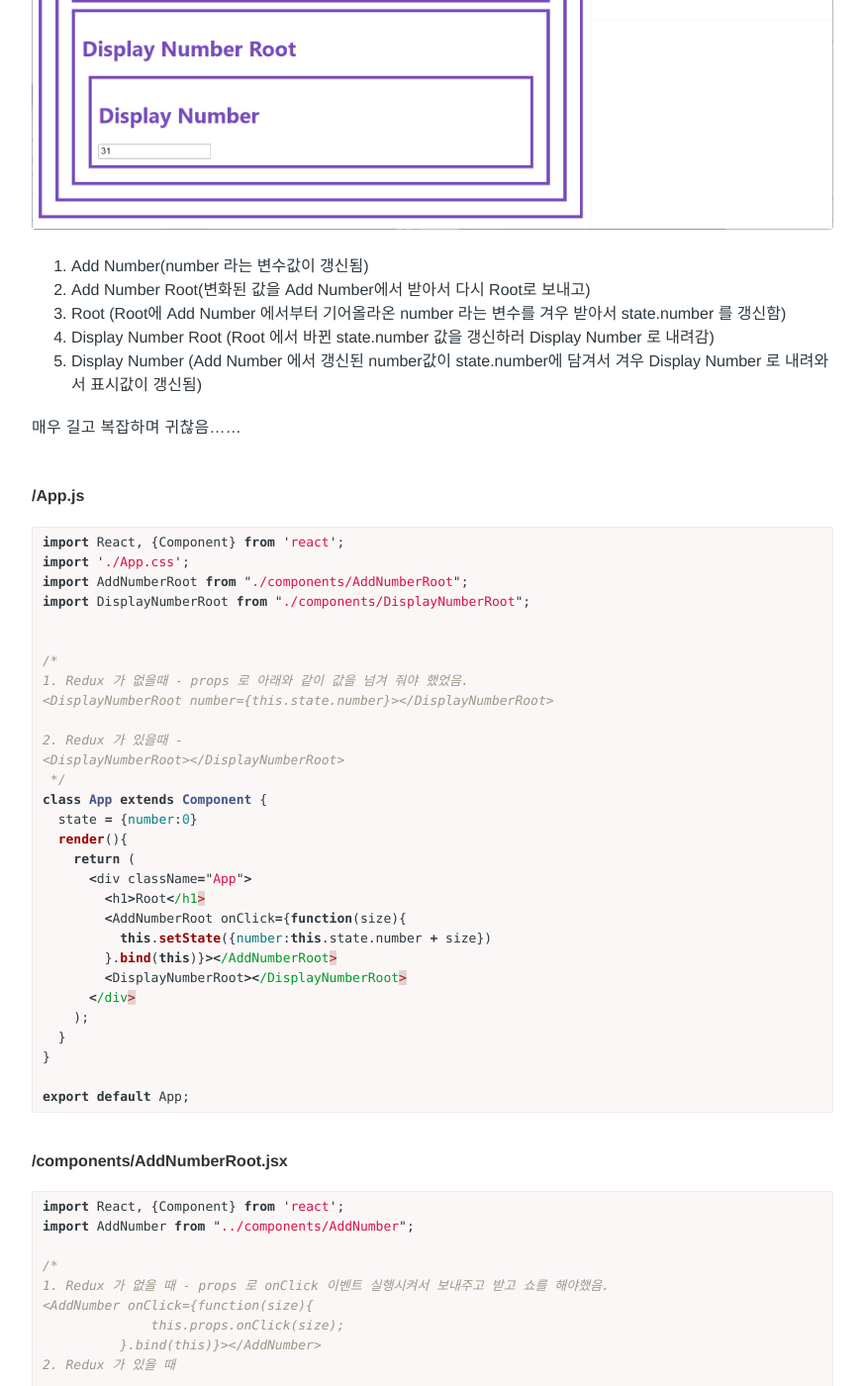
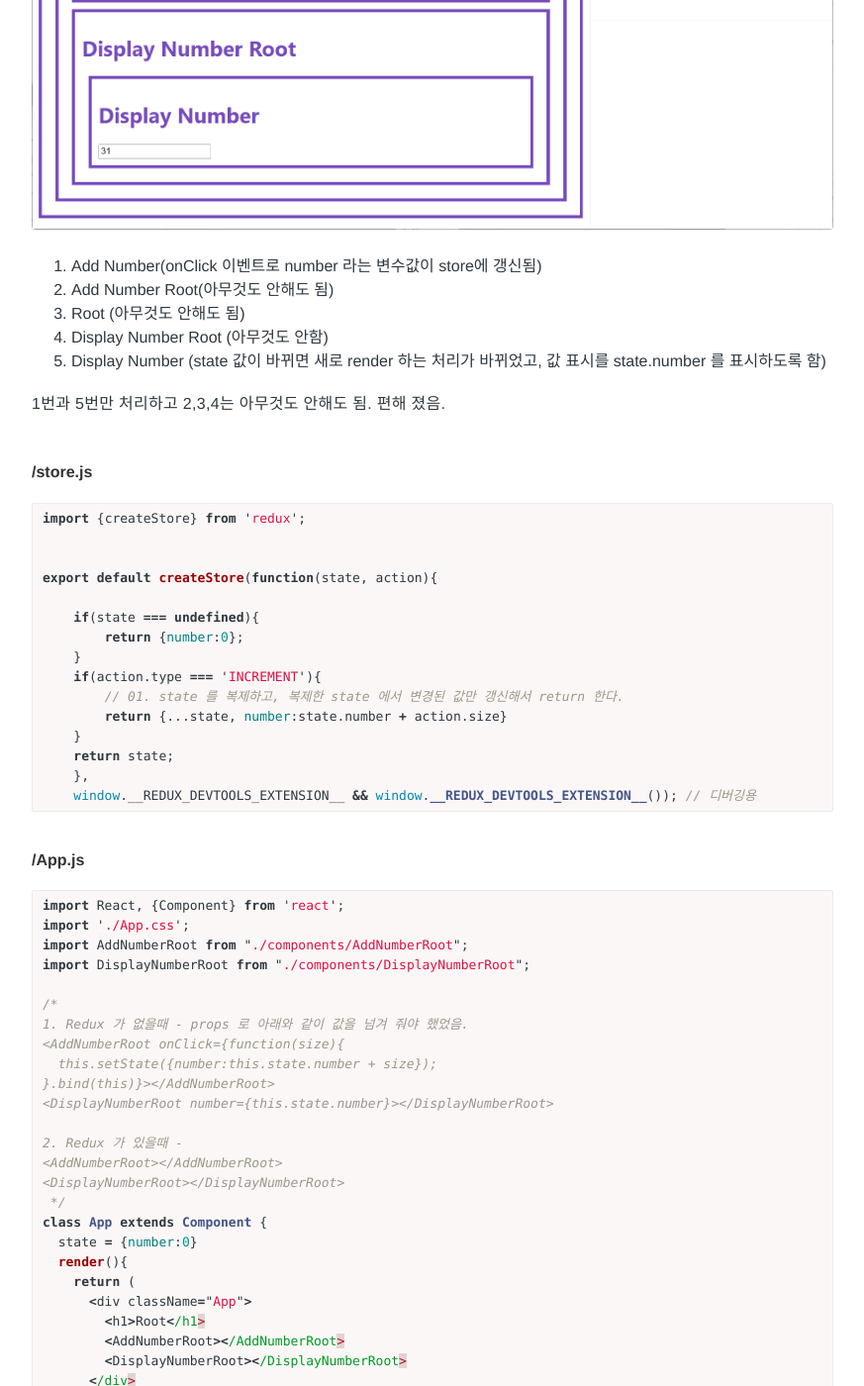
Before and after one commit to Pie001/pie001.github.io, a Jekyll site: the page built from _posts/2020-11-26-0083.md, in a window 1280 px wide and 1400 px high, scrolled down 964 px. Shown: the whole window at 99% size, without its empty margins (203-1076 px from the left). Built offline with Jekyll 4.4.1, drawn with Linux system fonts in a browser that asks for light colours; comment, search, counter and statistics services are not loaded.

Commit message:
Update 2020-11-26-0083.md

````diff
--- a/_posts/2020-11-26-0083.md
+++ b/_posts/2020-11-26-0083.md
@@ -20,18 +20,37 @@ description: React Redux 기본학습 -2
 
 [생활코딩 - React Redux](https://opentutorials.org/module/4518)
 
-## Redux 종속성 제거
+## Redux 도입
 
 실습 화면은 Redux를 사용하지 않았던 것과 동일.
 ![0082-001.png](/assets/images/post/0082-001.png)
 
-1. Add Number(number 라는 변수값이 갱신됨)
-2. Add Number Root(변화된 값을 Add Number에서 받아서 다시 Root로 보내고)
-3. Root (Root에 Add Number 에서부터 기어올라온 number 라는 변수를 겨우 받아서 state.number 를 갱신함)
-4. Display Number Root (Root 에서 바뀐 state.number 값을 갱신하러 Display Number 로 내려감)
-5. Display Number (Add Number 에서 갱신된 number값이 state.number에 담겨서 겨우 Display Number 로 내려와서 표시값이 갱신됨)
+1. Add Number(onClick 이벤트로 number 라는 변수값이 store에 갱신됨)
+2. Add Number Root(아무것도 안해도 됨)
+3. Root (아무것도 안해도 됨)
+4. Display Number Root (아무것도 안함)
+5. Display Number (state 값이 바뀌면 새로 render 하는 처리가 바뀌었고, 값 표시를 state.number 를 표시하도록 함)
 
-매우 길고 복잡하며 귀찮음......
+1번과 5번만 처리하고 2,3,4는 아무것도 안해도 됨. 편해 졌음.
+
+#### /store.js
+```js
+import {createStore} from 'redux';
+
+
+export default createStore(function(state, action){
+
+    if(state === undefined){
+        return {number:0};
+    }
+    if(action.type === 'INCREMENT'){
+        // 01. state 를 복제하고, 복제한 state 에서 변경된 값만 갱신해서 return 한다.
+        return {...state, number:state.number + action.size}
+    }
+    return state;
+    },
+    window.__REDUX_DEVTOOLS_EXTENSION__ && window.__REDUX_DEVTOOLS_EXTENSION__()); // 디버깅용
+```
 
 #### /App.js
 ```js
@@ -40,12 +59,15 @@ import './App.css';
 import AddNumberRoot from "./components/AddNumberRoot";
 import DisplayNumberRoot from "./components/DisplayNumberRoot";
 
-
 /*
 1. Redux 가 없을때 - props 로 아래와 같이 값을 넘겨 줘야 했었음.
+<AddNumberRoot onClick={function(size){
+  this.setState({number:this.state.number + size});
+}.bind(this)}></AddNumberRoot>
 <DisplayNumberRoot number={this.state.number}></DisplayNumberRoot>
 
 2. Redux 가 있을때 -
+<AddNumberRoot></AddNumberRoot>
 <DisplayNumberRoot></DisplayNumberRoot>
  */
 class App extends Component {
@@ -54,9 +76,7 @@ class App extends Component {
     return (
       <div className="App">
         <h1>Root</h1>
-        <AddNumberRoot onClick={function(size){
-          this.setState({number:this.state.number + size})
-        }.bind(this)}></AddNumberRoot>
+        <AddNumberRoot></AddNumberRoot>
         <DisplayNumberRoot></DisplayNumberRoot>
       </div>
     );
````
